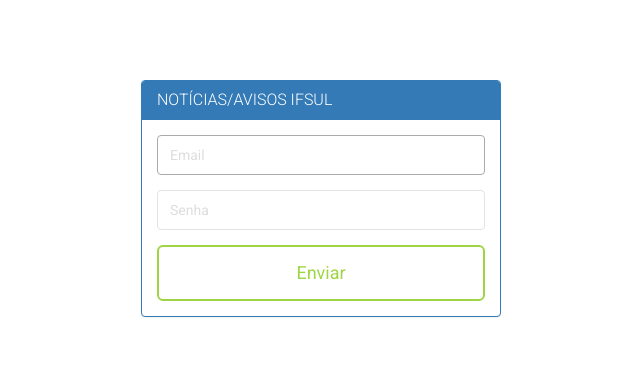
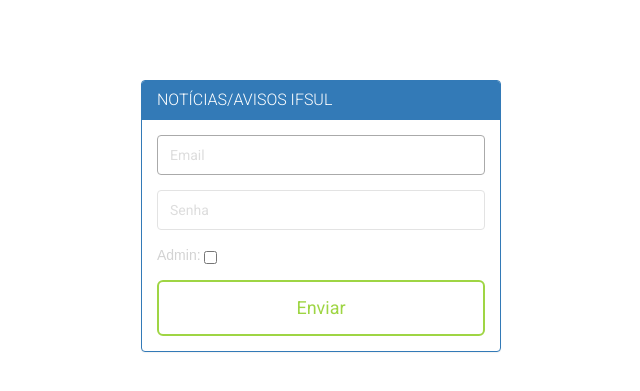
Before and after one commit to sandrocustodiobr/AvisosEscolares, a PHP site: page /Responsaveis/sistema/login.php in a window 1280 px wide. Shown: the top 391 px of the page, without its empty margins (319-959 px from the left). Run offline with PHP 8.4, Linux system fonts and the light colour scheme; the visitor is signed in with stand-in values (Sample User, id 1); some libraries are stand-ins or nearby versions.

Commit message:
Chekbox Admin no login.

```diff
--- a/Responsaveis/sistema/login-ok.php
+++ b/Responsaveis/sistema/login-ok.php
@@ -58,7 +58,9 @@
                             $objUsuario->senha = strip_tags($_POST['senha']);
                             $login = $objUsuario->login();
                             if ($login) {
-                                $_SESSION["admin"] = $login->admin;
+                                if ($login->admin && $_POST['admin'] == 'on') {
+                                    $_SESSION["admin"] = $login->admin;
+                                }
                                 $_SESSION["logado"] = true;
                                 $_SESSION["id"] = $login->id;
                                 $_SESSION["nome"] = $login->name;
--- a/Responsaveis/sistema/login.php
+++ b/Responsaveis/sistema/login.php
@@ -60,7 +60,11 @@
                                     <input class="form-control" placeholder="Email" name="email" type="text" autofocus>
                                 </div>
                                 <div class="form-group">
-                                    <input class="form-control" placeholder="Senha" name="senha" type="password" autofocus>
+                                    <input class="form-control" placeholder="Senha" name="senha" type="password">
+                                </div>
+                                <div class="form-group">
+                                    <span style="font-family: sans-serif; color: lightgrey" >Admin: </span>
+                                    <input class="checkbox-inline checked" name="admin" type="checkbox">
                                 </div>
                                 <button class="btn btn-lg btn-success btn-block" type="submit" value="Enviar" name="botao">Enviar</button>
                             </fieldset>
```
Also changed, not shown: 1 other file.
